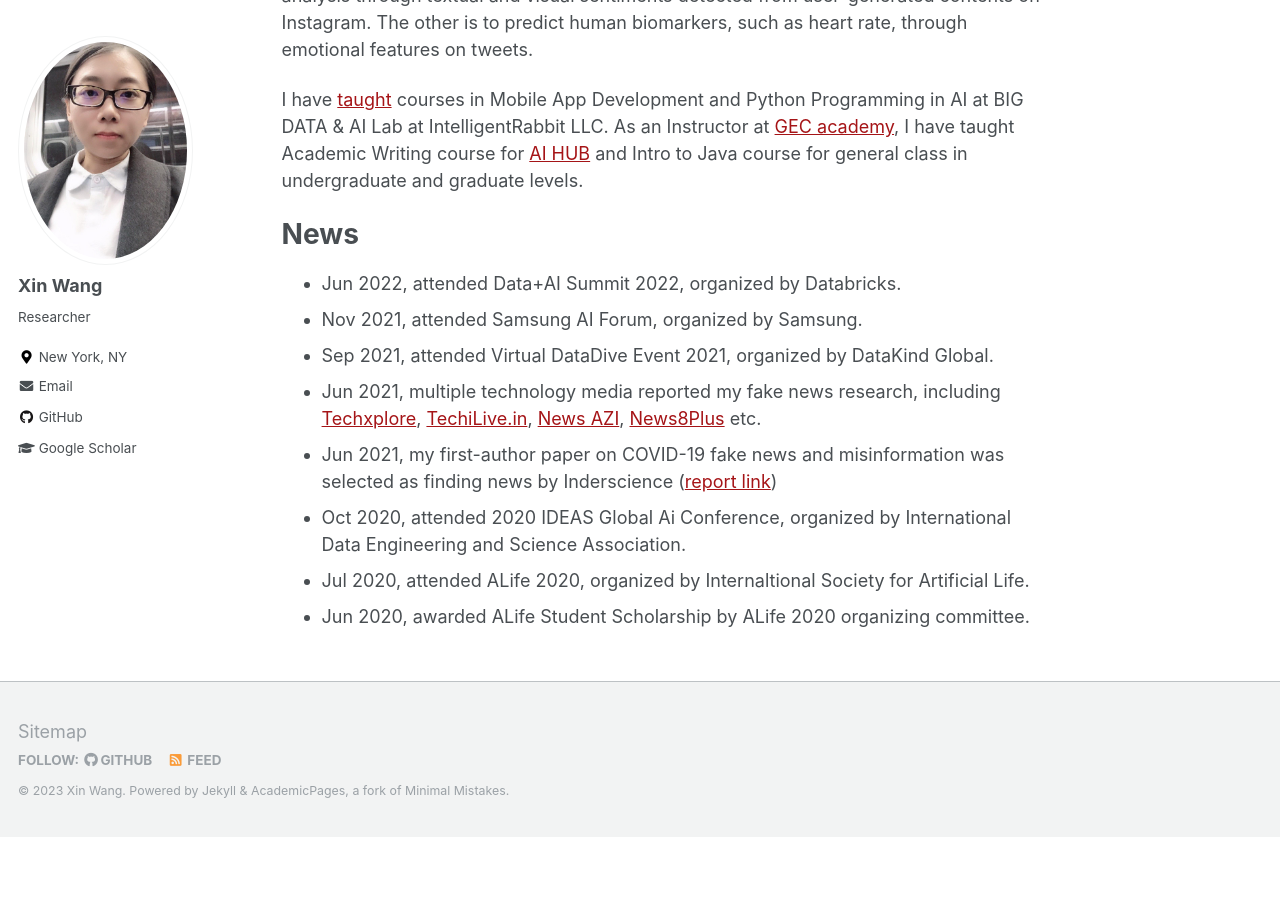
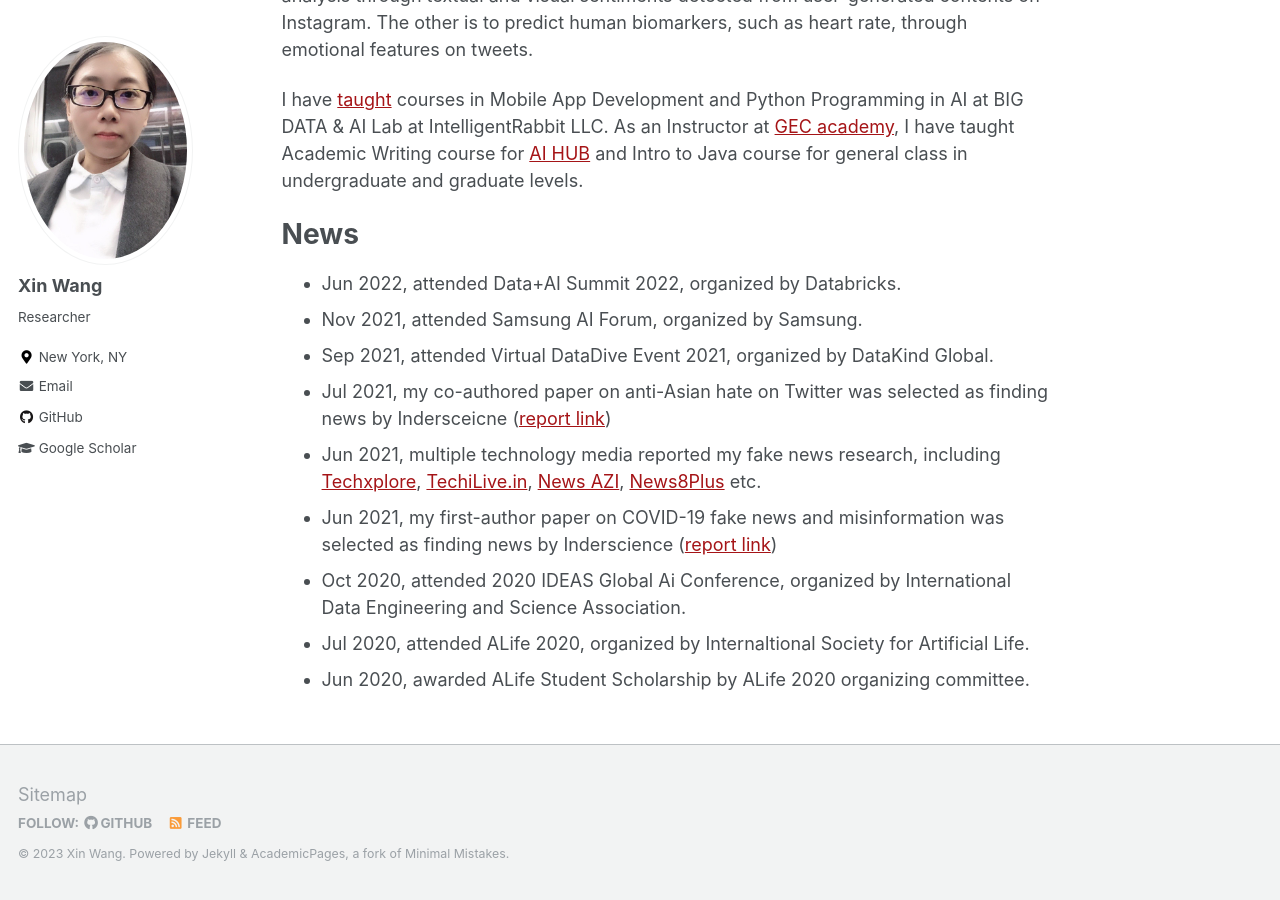
Before and after one commit to xin-wang-kr/xin-wang-kr.github.io, a Jekyll site: the page built from _pages/about.md, in a window 1280 px wide and 900 px high, scrolled down 711 px. Built offline with Jekyll 4.4.1, drawn with Linux system fonts in a browser that asks for light colours; before the commit the page ends 1548 px from its top, so only the background shows below that.

Commit message:
Update about.md

```diff
--- a/_pages/about.md
+++ b/_pages/about.md
@@ -40,6 +40,7 @@ As an Instructor at [GEC academy](https://www.gecacademy.com/), I have taught Ac
 * Jun 2022, attended Data+AI Summit 2022, organized by Databricks.
 * Nov 2021, attended Samsung AI Forum, organized by Samsung.
 * Sep 2021, attended Virtual DataDive Event 2021, organized by DataKind Global.
+* Jul 2021, my co-authored paper on anti-Asian hate on Twitter was selected as finding news by Indersceicne ([report link](https://sciencespot.co.uk/covid-19-related-xenophobia.html))
 * Jun 2021, multiple technology media reported my fake news research, including [Techxplore](https://techxplore.com/news/2021-06-fake-news.html), [TechiLive.in](https://techilive.in/editing-out-fake-news/), [News AZI](https://newsazi.com/editing-out-fake-news/), [News8Plus](https://news8plus.com/editing-out-fake-news/) etc.
 * Jun 2021, my first-author paper on COVID-19 fake news and misinformation was selected as finding news by Inderscience ([report link](https://sciencespot.co.uk/editing-out-fake-news.html))
 * Oct 2020, attended 2020 IDEAS Global Ai Conference, organized by International Data Engineering and Science Association.
```
